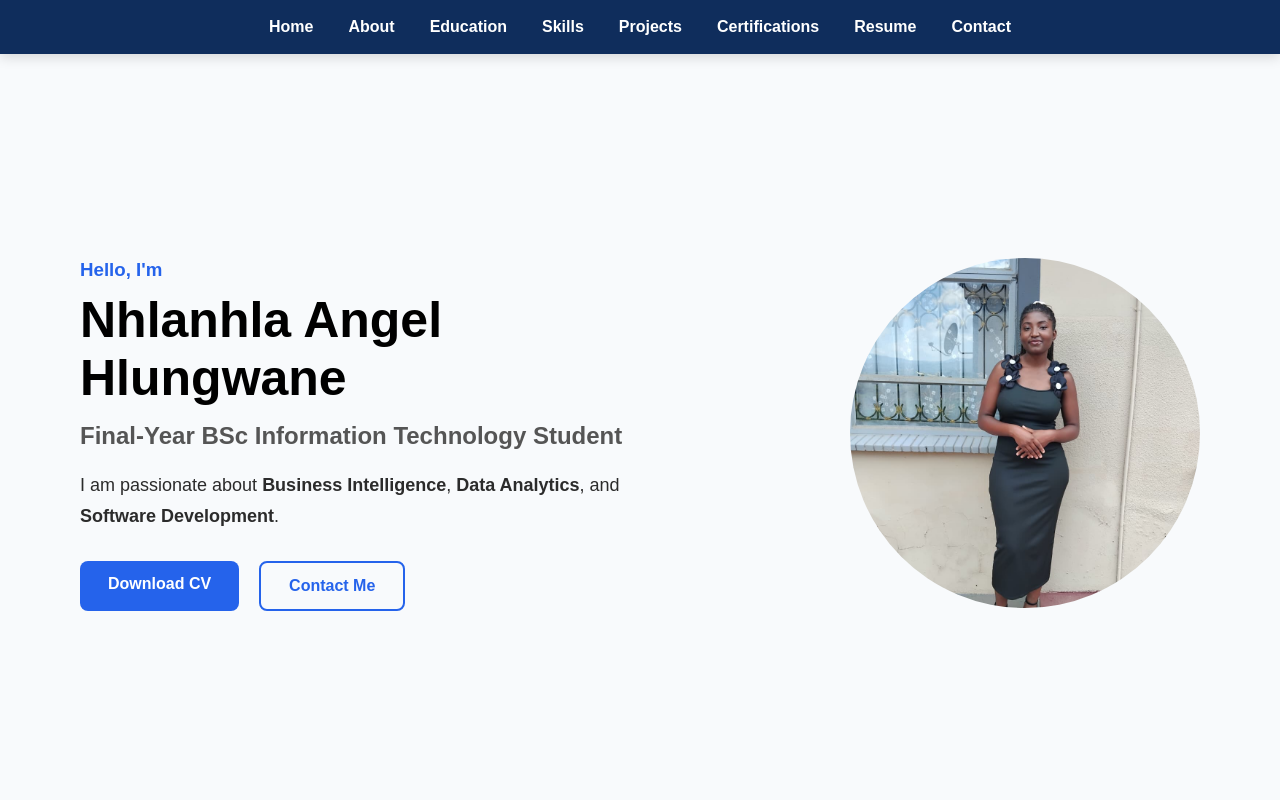
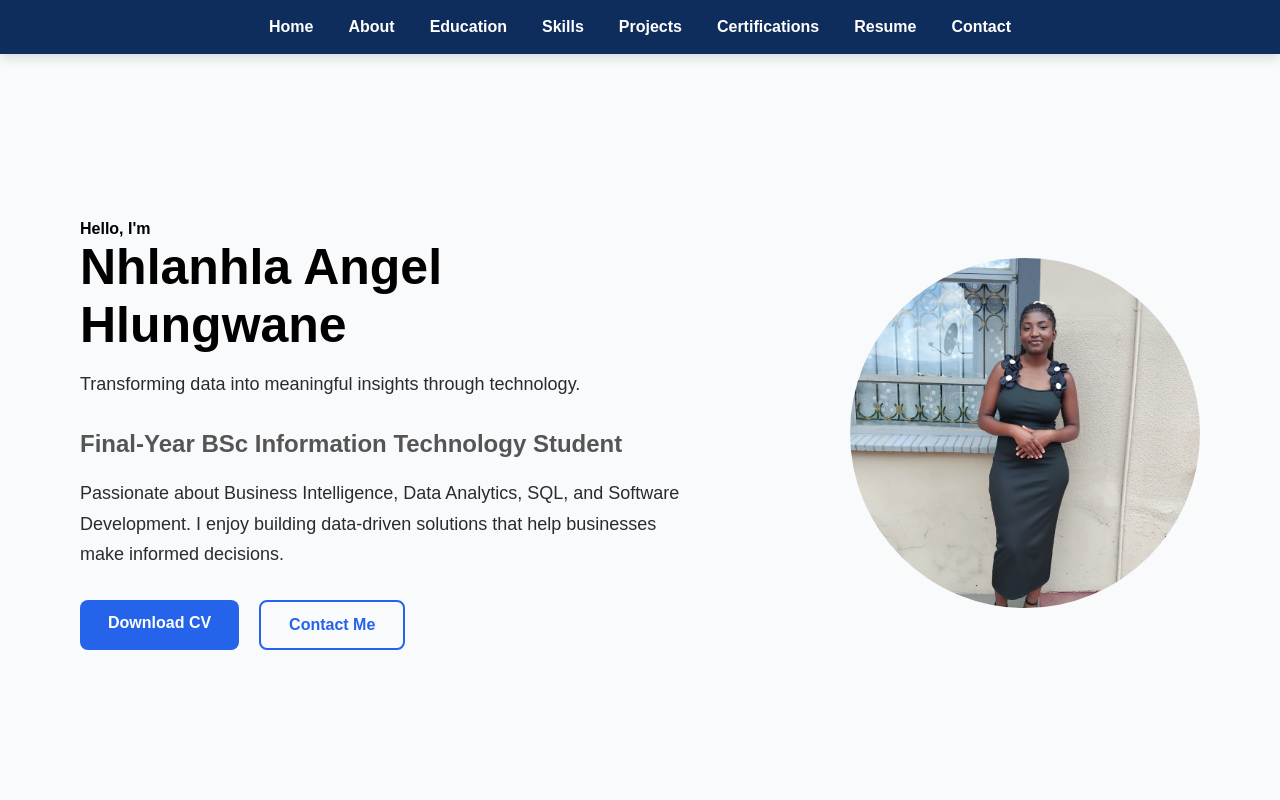
Before and after one commit to Nhlanhla45604312/nhlanhla-virtualCV, a plain HTML site: page index.html in a window 1280 px wide. Shown: the top 800 px of the page. Drawn offline with Linux system fonts and the light colour scheme.

Commit message:
Revise index.html for portfolio layout and content
Updated the HTML structure and content of the portfolio page, including navigation, sections for home, about, education, skills, projects, certifications, resume, and contact information.

```diff
--- a/index.html
+++ b/index.html
@@ -32,27 +32,26 @@
 
     <div class="hero-text">
 
-        <h3>Hello, I'm</h3>
+    <h4>Hello, I'm</h4>
 
-        <h1>Nhlanhla Angel Hlungwane</h1>
+    <h1>Nhlanhla Angel Hlungwane</h1>
 
-        <h2>Final-Year BSc Information Technology Student</h2>
+    <p class="hero-tagline">
+        Transforming data into meaningful insights through technology.
+    </p>
 
-        <p>
+    <h2>Final-Year BSc Information Technology Student</h2>
 
-            I am passionate about <strong>Business Intelligence</strong>,
-            <strong>Data Analytics</strong>, and
-            <strong>Software Development</strong>.
+    <p class="hero-description">
+        Passionate about Business Intelligence, Data Analytics, SQL, and Software Development.
+        I enjoy building data-driven solutions that help businesses make informed decisions.
+    </p>
 
-        </p>
+    <div class="buttons">
+        <a href="files/CV.pdf" class="btn" download>Download CV</a>
+        <a href="#contact" class="btn btn-outline">Contact Me</a>
+    </div>
 
-        <div class="buttons">
-
-            <a href="files/CV.pdf" class="btn">Download CV</a>
-
-            <a href="#contact" class="btn btn-outline">Contact Me</a>
-
-        </div>
 
     </div>
 
```
